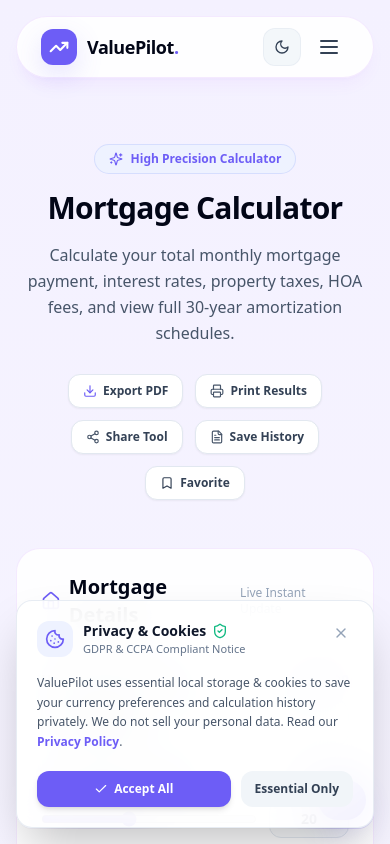
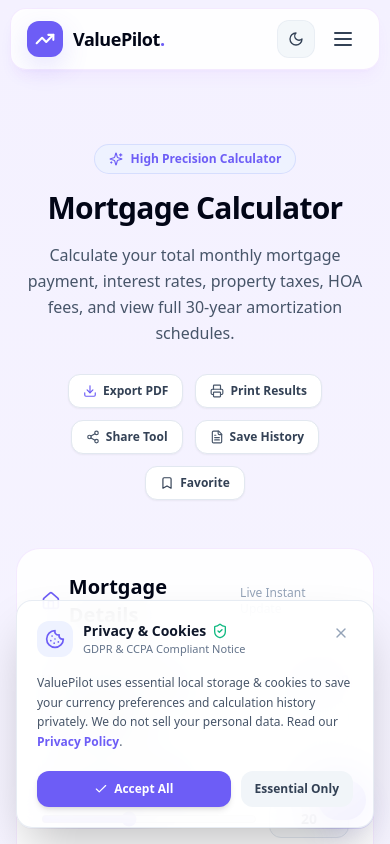
Before and after one commit to adijsr5-bit/Calculator, a Next.js app: page /calculators/mortgage in a window 390 px wide. Shown: the top 844 px of the page. Built offline with nearby package versions, Linux system fonts and the light colour scheme.

Commit message:
Fix mobile horizontal scrolling across all pages and optimize responsive layouts

```diff
--- a/src/app/globals.css
+++ b/src/app/globals.css
@@ -5,12 +5,17 @@
 @tailwind utilities;
 
 @layer base {
+  html, body {
+    max-width: 100vw;
+    overflow-x: hidden;
+    position: relative;
+  }
+
   body {
     background: linear-gradient(180deg, #F4F1FF 0%, #F8F7FF 30%, #FFFFFF 100%);
     color: #0F172A;
     font-family: 'Plus Jakarta Sans', 'Inter', system-ui, -apple-system, BlinkMacSystemFont, sans-serif;
     min-height: 100vh;
-    overflow-x: hidden;
   }
 
   .dark body {
--- a/src/app/layout.tsx
+++ b/src/app/layout.tsx
@@ -59,11 +59,11 @@
 }>) {
   return (
     <html lang="en" suppressHydrationWarning>
-      <body className="min-h-screen flex flex-col font-sans antialiased selection:bg-[#6D5DF6] selection:text-white">
+      <body className="min-h-screen flex flex-col font-sans antialiased selection:bg-[#6D5DF6] selection:text-white max-w-full overflow-x-hidden relative">
         <ThemeProvider attribute="class" defaultTheme="light" enableSystem={false}>
           <CurrencyProvider>
             <Navbar />
-            <main className="flex-1">{children}</main>
+            <main className="flex-1 w-full max-w-full overflow-x-hidden">{children}</main>
             <Footer />
             <AIAssistantModal />
             <CookieBanner />
--- a/src/components/Footer.tsx
+++ b/src/components/Footer.tsx
@@ -33,7 +33,7 @@
               <CheckCircle2 className="w-4 h-4" /> Thank you for subscribing!
             </div>
           ) : (
-            <form onSubmit={handleSubscribe} className="flex gap-2 w-full md:w-auto max-w-md">
+            <form onSubmit={handleSubscribe} className="flex flex-col sm:flex-row gap-2 w-full md:w-auto max-w-md">
               <input
                 type="email"
                 required
--- a/src/components/Navbar.tsx
+++ b/src/components/Navbar.tsx
@@ -54,8 +54,8 @@
   ];
 
   return (
-    <header className="fixed top-4 left-0 right-0 z-50 px-4 sm:px-6 lg:px-8">
-      <div className="max-w-6xl mx-auto rounded-full bg-white/90 dark:bg-slate-900/90 backdrop-blur-xl border border-purple-100/90 dark:border-slate-800 shadow-lg shadow-purple-500/5 px-6 py-2.5 flex items-center justify-between transition-all">
+    <header className="fixed top-2 sm:top-4 left-0 right-0 z-50 px-2.5 sm:px-6 lg:px-8 w-full max-w-full">
+      <div className="max-w-6xl mx-auto rounded-2xl sm:rounded-full bg-white/90 dark:bg-slate-900/90 backdrop-blur-xl border border-purple-100/90 dark:border-slate-800 shadow-lg shadow-purple-500/5 px-4 sm:px-6 py-2.5 flex items-center justify-between transition-all w-full">
         {/* Brand Logo */}
         <Link href="/" className="flex items-center gap-2.5 group">
           <div className="w-9 h-9 rounded-xl bg-[#6D5DF6] flex items-center justify-center text-white shadow-purple group-hover:scale-105 transition-transform">
--- a/src/components/calculators/CalculatorWrapper.tsx
+++ b/src/components/calculators/CalculatorWrapper.tsx
@@ -167,7 +167,7 @@
   const faqSchema = generateFAQSchema(faqs);
 
   return (
-    <div className="pt-24 pb-20 px-4 sm:px-6 lg:px-8 max-w-7xl mx-auto space-y-12">
+    <div className="pt-24 pb-20 px-4 sm:px-6 lg:px-8 max-w-7xl mx-auto space-y-12 w-full max-w-full overflow-x-hidden">
       {/* JSON-LD Schema Injection */}
       <script
         type="application/ld+json"
```
